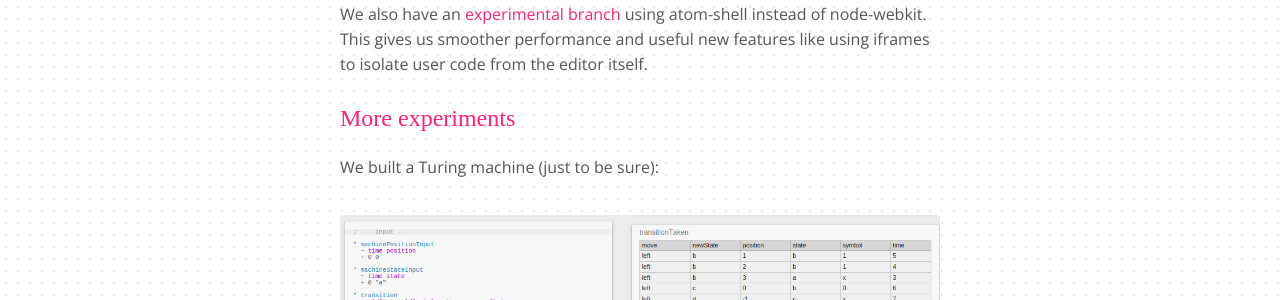
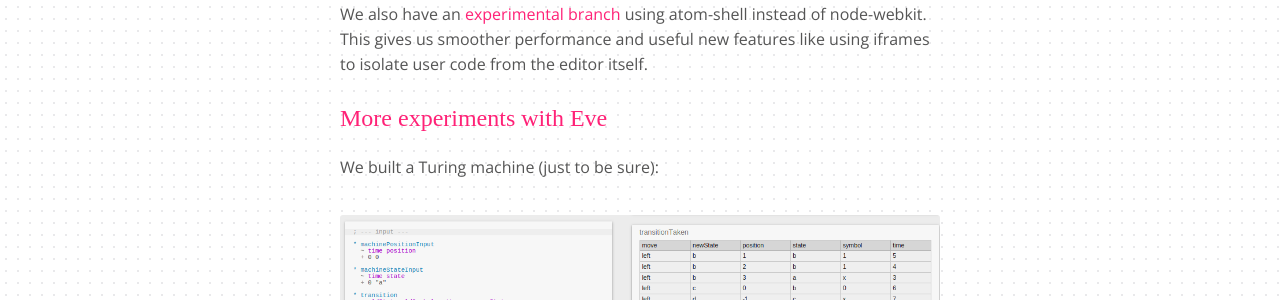
Before and after one commit to Kodowa/incidentalcomplexity, a Jekyll site: the page built from _posts/2014-12-01-november.md, in a window 1280 px wide and 900 px high. Shown: the part 395-695 px from the top of the window. Built offline with Jekyll 4.4.1, drawn with Linux system fonts in a browser that asks for light colours; some web fonts are replaced; Markdown is read by kramdown in place of the engine named in the settings.

Commit message:
Update 2014-12-01-november.md

```diff
--- a/_posts/2014-12-01-november.md
+++ b/_posts/2014-12-01-november.md
@@ -13,7 +13,7 @@ We released [Light Table 0.7.0](https://github.com/LightTable/LightTable/blob/ma
 
 We also have an [experimental branch](https://github.com/LightTable/LightTable/tree/atom-shell) using atom-shell instead of node-webkit. This gives us smoother performance and useful new features like using iframes to isolate user code from the editor itself.
 
-### More experiments
+### More experiments with Eve
 
 We built a Turing machine (just to be sure):
 
```
